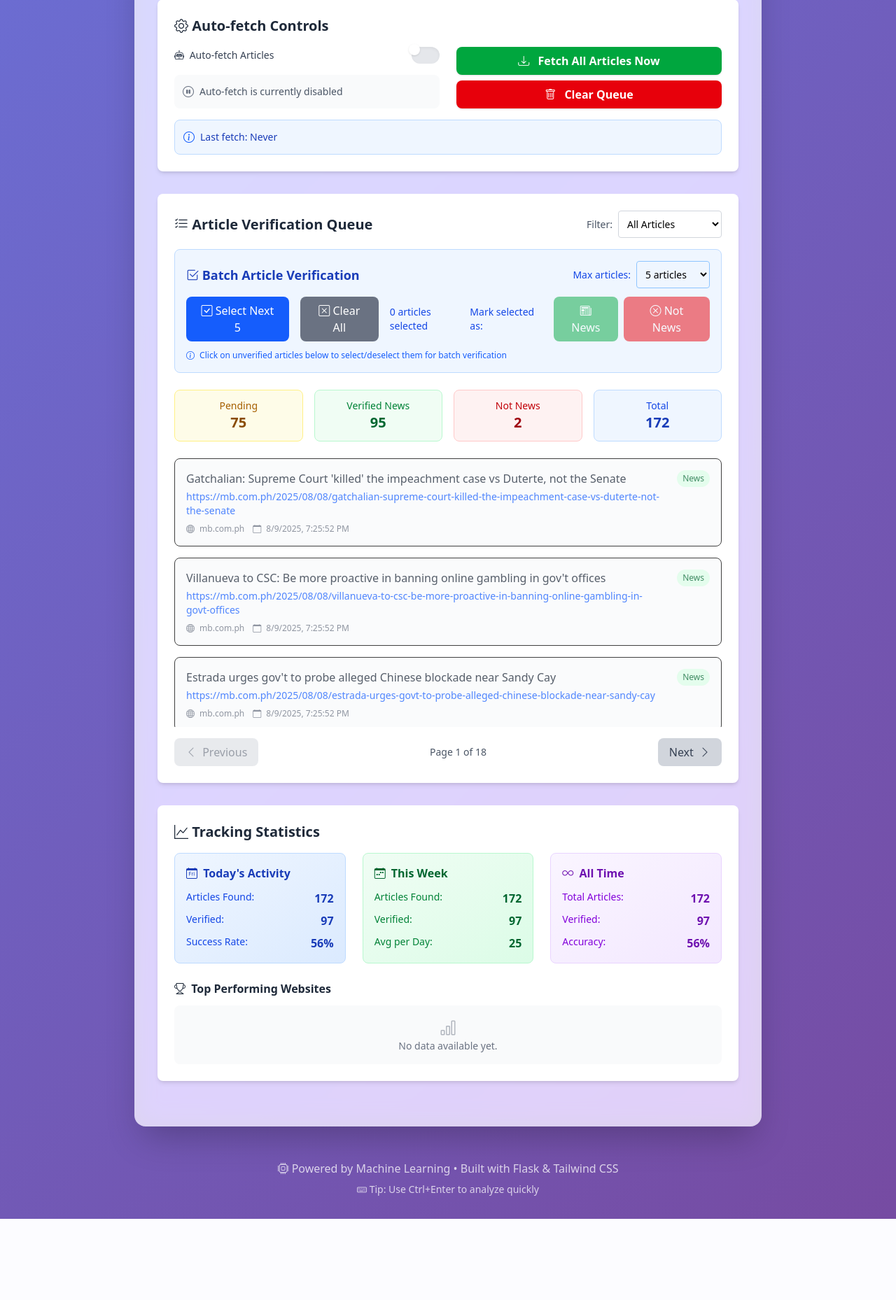
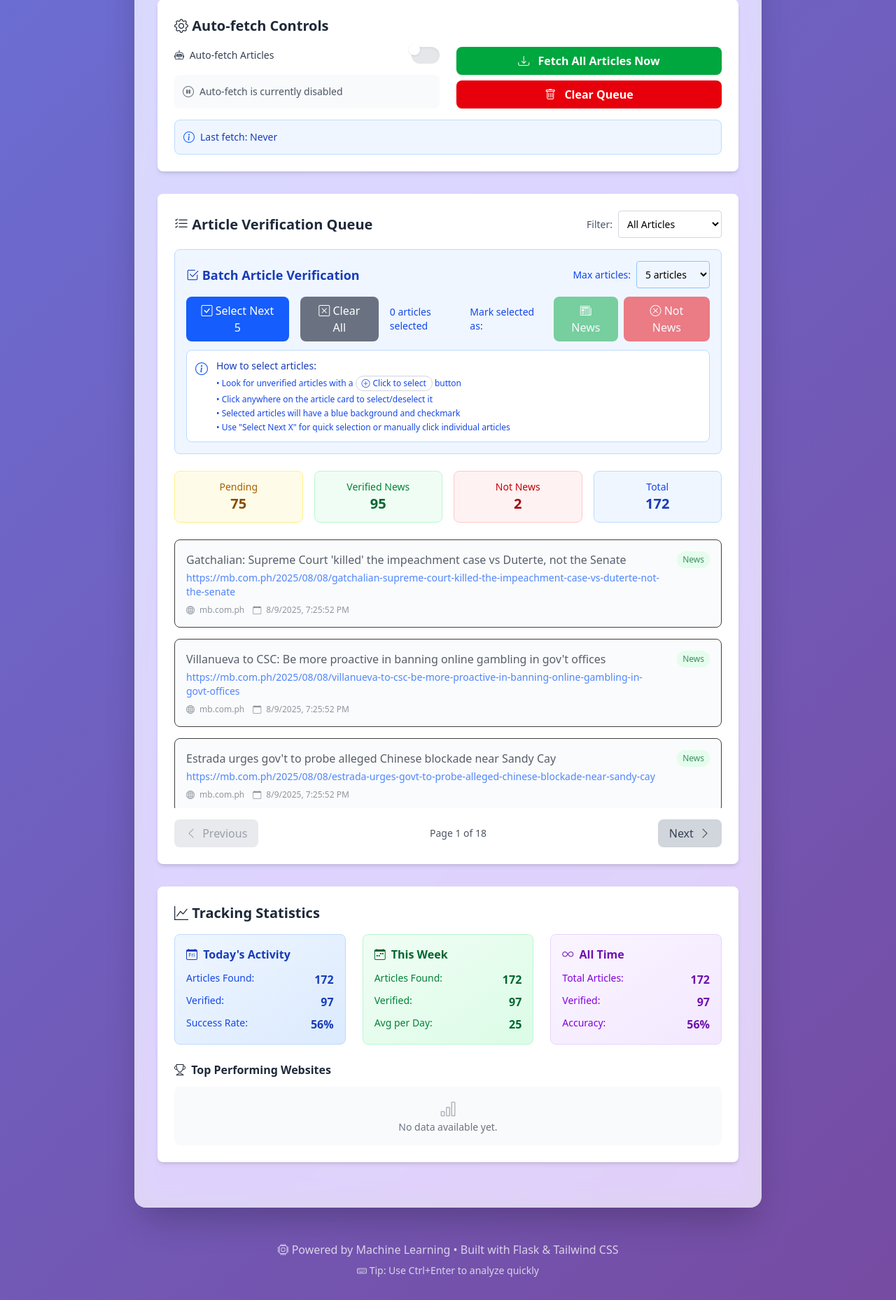
Before and after one commit to MACantara/Fake-News-Dectector-Machine-Learning-Model, a Flask app: page /news-tracker in a window 1280 px wide. Shown: the part 1602-3460 px from the top of the page at 70% size. Before the commit the page ends 3344 px from the top, so only its background shows below. Run offline with Flask 3, Linux system fonts and the light colour scheme; data comes from the database, SQL or seed files in the repository; parts of the project's set-up code (start-up, migrations or seed data) failed here and were passed over.

Commit message:
Enhance article selection UI: improve selection hints, update button styles, and add guidance for selecting articles

```diff
--- a/static/js/news-tracker.js
+++ b/static/js/news-tracker.js
@@ -381,7 +381,7 @@ class NewsTracker {
         container.innerHTML = paginatedArticles.map(article => {
             const isSelectable = !article.verified;
             const baseClasses = isSelectable
-                ? 'cursor-pointer hover:shadow-md hover:-translate-y-0.5 transition-all duration-200'
+                ? 'cursor-pointer hover:shadow-lg hover:-translate-y-1 hover:border-blue-300 transition-all duration-200'
                 : 'opacity-75';
 
             return `
@@ -394,7 +394,20 @@ class NewsTracker {
                         ✓
                     </div>
 
-                    <div class="flex-1">
+                    ${isSelectable ? `
+                        <!-- Selection area - makes it clear this is clickable -->
+                        <div class="absolute inset-0 rounded-lg border-2 border-dashed border-transparent hover:border-blue-400 pointer-events-none transition-all duration-200"></div>
+
+                        <!-- Click to select button -->
+                        <div class="absolute top-3 left-3 bg-white border border-gray-300 rounded-full px-3 py-1 shadow-sm hover:bg-blue-50 hover:border-blue-400 transition-all duration-200">
+                            <span class="text-xs font-medium text-gray-600 hover:text-blue-600 flex items-center">
+                                <i class="bi bi-plus-circle mr-1"></i>
+                                Click to select
+                            </span>
+                        </div>
+                    ` : ''}
+
+                    <div class="flex-1 ${isSelectable ? 'mt-8' : ''}">
                         <h4 class="font-medium text-gray-800 mb-1">${this.escapeHtml(article.title || 'No Title')}</h4>
                         <p class="text-sm text-blue-600 hover:text-blue-800 mb-2">
                             <a href="${article.url}" target="_blank" rel="noopener noreferrer" onclick="event.stopPropagation()">${article.url}</a>
@@ -421,12 +434,6 @@ class NewsTracker {
                         <span class="px-2 py-1 text-xs rounded-full mb-2 ${this.getStatusBadgeClass(article)}">
                             ${this.getStatusText(article)}
                         </span>
-                        ${isSelectable ? `
-                            <span class="text-xs text-blue-600 select-hint">
-                                <i class="bi bi-hand-index mr-1"></i>
-                                Click to select
-                            </span>
-                        ` : ''}
                     </div>
                 </div>
             `;
@@ -679,6 +686,38 @@ class NewsTracker {
     }
 
     // Batch verification methods (individual verification removed)
+
+    updateSelectionDisplay() {
+        // Auto-switch to unverified filter when starting selection
+        const filter = document.getElementById('queueFilter').value;
+        const unverifiedCount = this.articleQueue.filter(a => !a.verified).length;
+
+        if (filter !== 'unverified' && unverifiedCount > 0) {
+            // Show a hint about filtering to unverified articles
+            const hint = document.createElement('div');
+            hint.className = 'mb-4 p-3 bg-yellow-50 border border-yellow-200 rounded-lg';
+            hint.innerHTML = `
+                <div class="flex items-center justify-between">
+                    <div class="flex items-center">
+                        <i class="bi bi-lightbulb text-yellow-600 mr-2"></i>
+                        <span class="text-sm text-yellow-800">
+                            <strong>Tip:</strong> Switch to "Unverified" filter to see only articles that can be selected
+                        </span>
+                    </div>
+                    <button onclick="document.getElementById('queueFilter').value='unverified'; newsTracker.filterQueue('unverified'); this.parentElement.parentElement.remove();"
+                            class="bg-yellow-600 text-white px-3 py-1 rounded text-xs hover:bg-yellow-700">
+                        Switch Filter
+                    </button>
+                </div>
+            `;
+
+            const batchControls = document.getElementById('batchControls');
+            if (!document.querySelector('.filter-hint')) {
+                hint.classList.add('filter-hint');
+                batchControls.parentNode.insertBefore(hint, batchControls.nextSibling);
+            }
+        }
+    }
     toggleArticleSelection(articleId) {
         const articleElement = document.querySelector(`[data-article-id="${articleId}"]`);
         const article = this.articleQueue.find(a => a.id == articleId);
@@ -717,9 +756,25 @@ class NewsTracker {
         const indicator = articleElement.querySelector('.selection-indicator');
         indicator.classList.remove('hidden');
 
-        // Hide the "click to select" hint
-        const hint = articleElement.querySelector('.select-hint');
-        if (hint) hint.classList.add('hidden');
+        // Update the selection button
+        const selectionButton = articleElement.querySelector('.absolute.top-3.left-3');
+        if (selectionButton) {
+            selectionButton.innerHTML = `
+                <span class="text-xs font-medium text-blue-600 flex items-center">
+                    <i class="bi bi-check-circle-fill mr-1"></i>
+                    Selected
+                </span>
+            `;
+            selectionButton.classList.remove('bg-white', 'border-gray-300', 'hover:bg-blue-50', 'hover:border-blue-400');
+            selectionButton.classList.add('bg-blue-100', 'border-blue-400');
+        }
+
+        // Update dashed border overlay
+        const dashedBorder = articleElement.querySelector('.absolute.inset-0');
+        if (dashedBorder) {
+            dashedBorder.classList.remove('border-transparent');
+            dashedBorder.classList.add('border-blue-400');
+        }
     }
 
     unselectArticle(articleElement) {
@@ -731,9 +786,25 @@ class NewsTracker {
         const indicator = articleElement.querySelector('.selection-indicator');
         indicator.classList.add('hidden');
 
-        // Show the "click to select" hint
-        const hint = articleElement.querySelector('.select-hint');
-        if (hint) hint.classList.remove('hidden');
+        // Reset the selection button
+        const selectionButton = articleElement.querySelector('.absolute.top-3.left-3');
+        if (selectionButton) {
+            selectionButton.innerHTML = `
+                <span class="text-xs font-medium text-gray-600 hover:text-blue-600 flex items-center">
+                    <i class="bi bi-plus-circle mr-1"></i>
+                    Click to select
+                </span>
+            `;
+            selectionButton.classList.remove('bg-blue-100', 'border-blue-400');
+            selectionButton.classList.add('bg-white', 'border-gray-300', 'hover:bg-blue-50', 'hover:border-blue-400');
+        }
+
+        // Reset dashed border overlay
+        const dashedBorder = articleElement.querySelector('.absolute.inset-0');
+        if (dashedBorder) {
+            dashedBorder.classList.remove('border-blue-400');
+            dashedBorder.classList.add('border-transparent');
+        }
     }
 
     updateSelectionCount() {
@@ -763,6 +834,9 @@ class NewsTracker {
             this.showError('No unverified articles available for selection');
             return;
         }
+
+        // Show hint about filtering if needed
+        this.updateSelectionDisplay();
 
         // Clear any existing selections
         this.clearBatchSelection();
--- a/templates/components/news-tracker/article_queue.html
+++ b/templates/components/news-tracker/article_queue.html
@@ -72,9 +72,21 @@
 
         <div id="batchStatus" class="hidden mt-3 p-3 rounded-lg"></div>
 
-        <div class="mt-3 text-xs text-blue-600">
-            <i class="bi bi-info-circle mr-1"></i>
-            Click on unverified articles below to select/deselect them for batch verification
+        <div class="mt-3 p-3 bg-white rounded-lg border border-blue-200">
+            <div class="flex items-start space-x-3">
+                <div class="flex-shrink-0">
+                    <i class="bi bi-info-circle text-blue-600 text-lg"></i>
+                </div>
+                <div class="flex-1">
+                    <p class="text-sm font-medium text-blue-800 mb-1">How to select articles:</p>
+                    <div class="text-xs text-blue-700 space-y-1">
+                        <p>• Look for unverified articles with a <span class="inline-flex items-center px-2 py-0.5 bg-white border border-gray-300 rounded-full text-xs"><i class="bi bi-plus-circle mr-1"></i>Click to select</span> button</p>
+                        <p>• Click anywhere on the article card to select/deselect it</p>
+                        <p>• Selected articles will have a blue background and checkmark</p>
+                        <p>• Use "Select Next X" for quick selection or manually click individual articles</p>
+                    </div>
+                </div>
+            </div>
         </div>
     </div>
 
```
